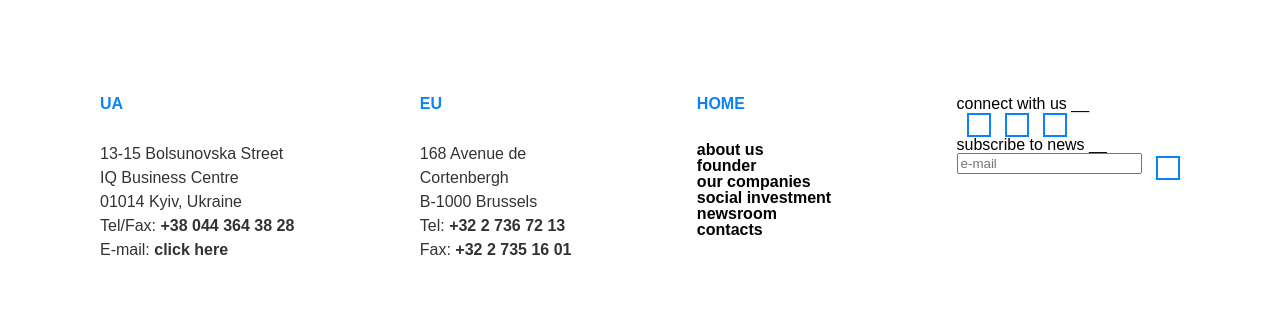
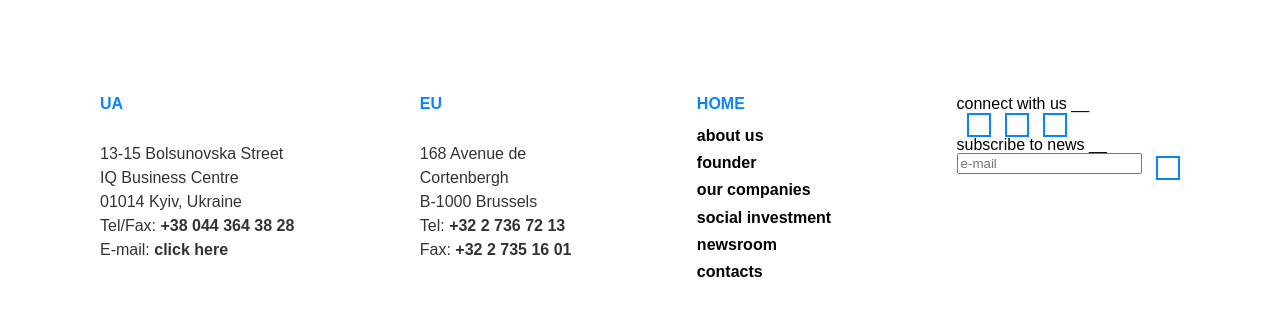
Before and after one commit to SashaSohrabi/ufuture, a website: page app/index.html in a window 1280 px wide. Shown: the part 950-1265 px from the top of the page. Drawn offline with Linux system fonts and the light colour scheme.

Commit message:
footer home navbar modified.

```diff
--- a/app/scss/partials/_style.scss
+++ b/app/scss/partials/_style.scss
@@ -76,8 +76,8 @@ body {
 
     ul {
       font-weight: bold;
-      //line-height: 1.7;
-      //margin-top: -20px;
+      line-height: 1.7;
+      margin-top: -20px;
     }
 
 
```
Also changed, not shown: app/css/main.css.
